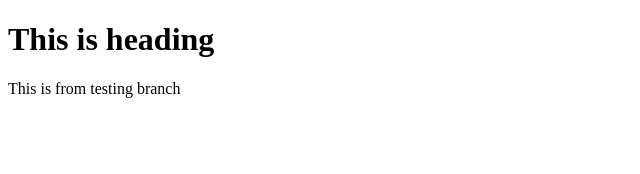
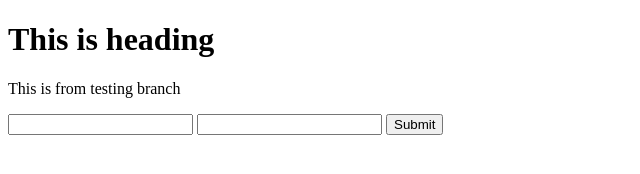
Before and after one commit to Rohanj3640/Git-Demo, a plain HTML site: page index.html in a window 1280 px wide. Shown: the whole page, without its empty margins (0-640 px from the left). Drawn offline with Linux system fonts and the light colour scheme.

Commit message:
index.html modified in b1 branch

```diff
--- a/index.html
+++ b/index.html
@@ -8,5 +8,10 @@
 <body>
     <h1>This is heading</h1>
     <p>This is from testing branch</p>
+    <form>
+        <input type="email">
+        <input tupe="password">
+        <input type="submit">
+    </form>
 </body>
 </html>
```
